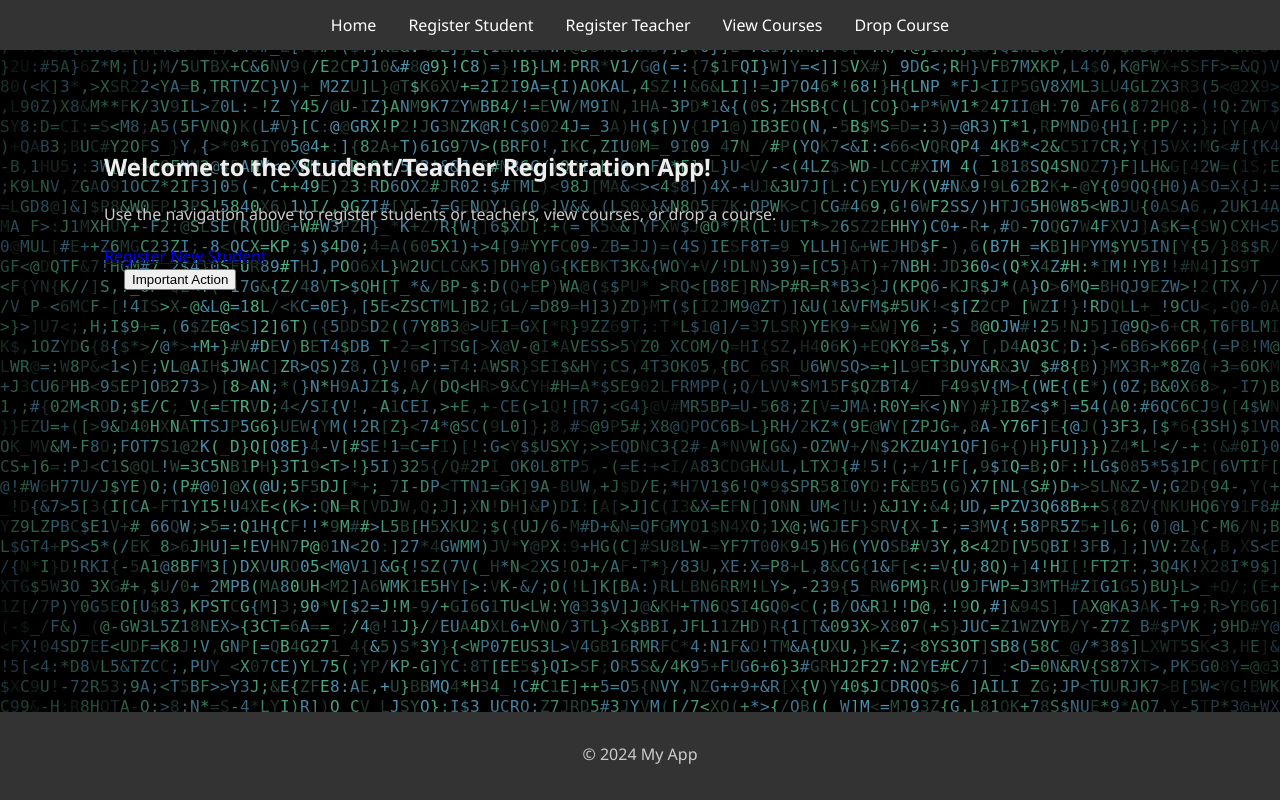
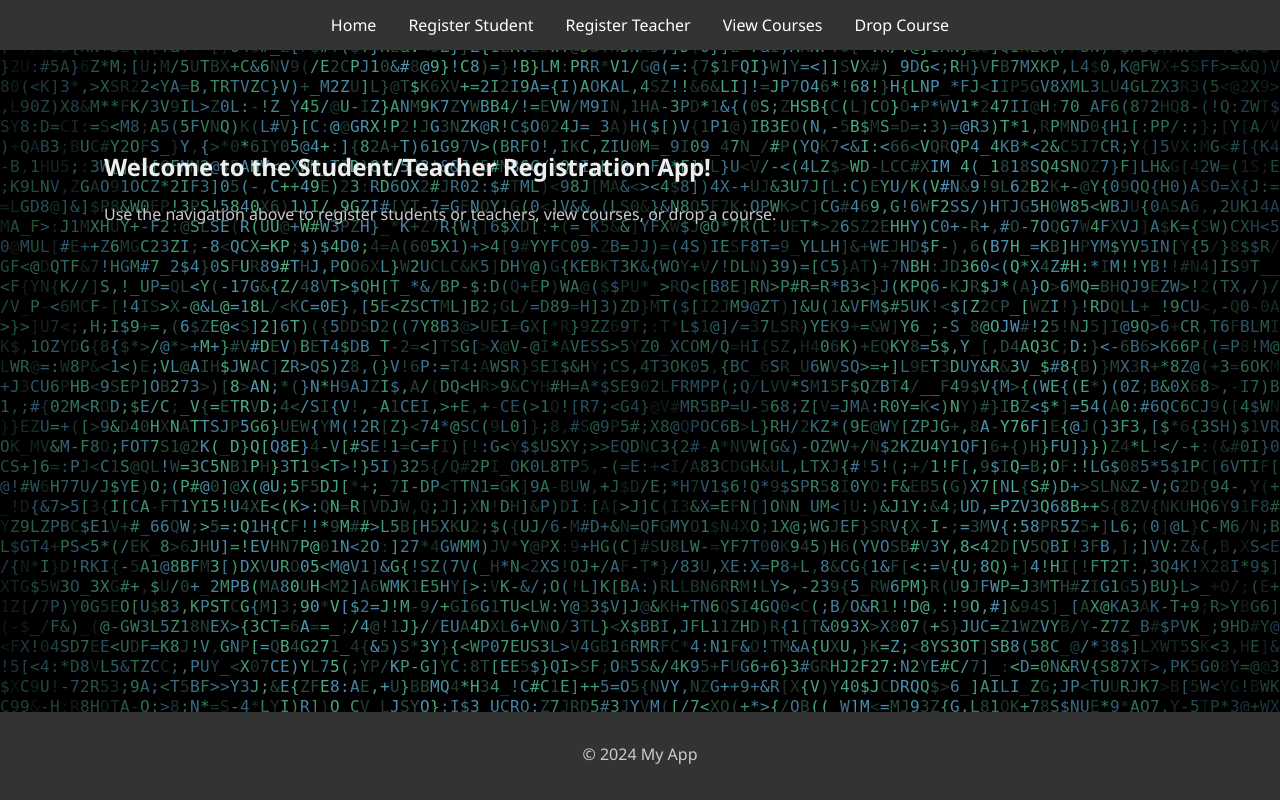
Before and after one commit to RawailEocean/flask-course-app, a Flask app: page / in a window 1280 px wide. Run offline with Flask 3, Linux system fonts and the light colour scheme.

Commit message:
Update index.html

```diff
--- a/templates/index.html
+++ b/templates/index.html
@@ -6,15 +6,4 @@
     <h2>Welcome to the Student/Teacher Registration App!</h2>
     <p>Use the navigation above to register students or teachers, view courses, or drop a course.</p>
 
-    <a href="{{ url_for('register_student_page') }}" class="star-border-container" style="--color: #00ffcc; --speed: 5s;">
-        <div class="border-gradient-bottom" style="background: radial-gradient(circle, var(--color), transparent 10%); animation-duration: var(--speed);"></div>
-        <div class="border-gradient-top" style="background: radial-gradient(circle, var(--color), transparent 10%); animation-duration: var(--speed);"></div>
-        <div class="inner-content">Register New Student</div>
-    </a>
-
-    <button class="star-border-container" style="--color: #ff3366; --speed: 7s; margin-left: 20px;">
-        <div class="border-gradient-bottom" style="background: radial-gradient(circle, var(--color), transparent 10%); animation-duration: var(--speed);"></div>
-        <div class="border-gradient-top" style="background: radial-gradient(circle, var(--color), transparent 10%); animation-duration: var(--speed);"></div>
-        <div class="inner-content">Important Action</div>
-    </button>
 {% endblock %}
```
